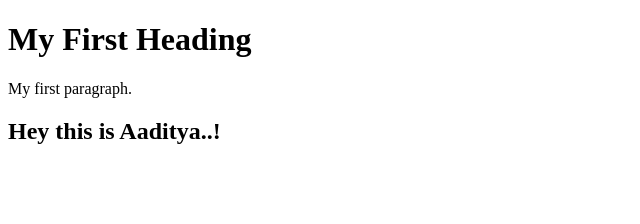
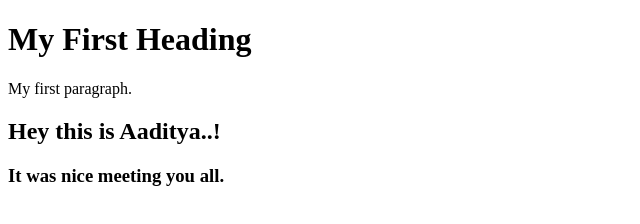
Before and after one commit to aadityamishra2001/Question1, a plain HTML site: page index.html in a window 1280 px wide. Shown: the whole page, without its empty margins (0-640 px from the left). Drawn offline with Linux system fonts and the light colour scheme.

Commit message:
header h3 is added

```diff
--- a/index.html
+++ b/index.html
@@ -5,6 +5,7 @@
 <h1>My First Heading</h1>
 <p>My first paragraph.</p>
 <h2>Hey this is Aaditya..!</h2>
+<h3>It was nice meeting you all.</h3?
 
 </body>
 </html>
```
